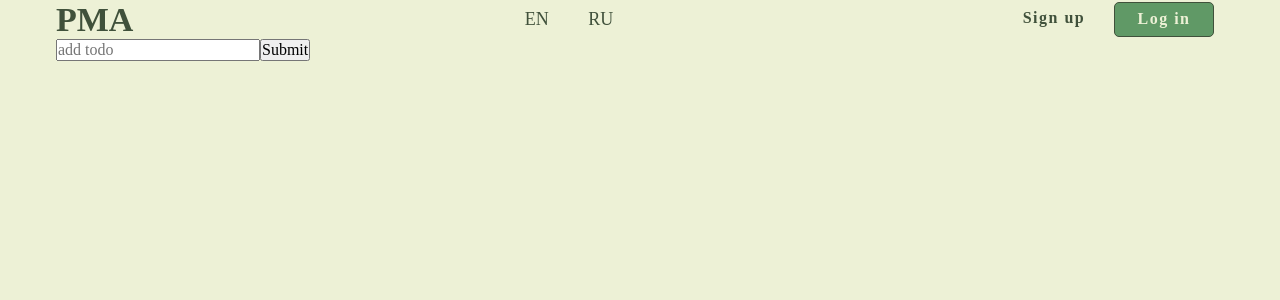
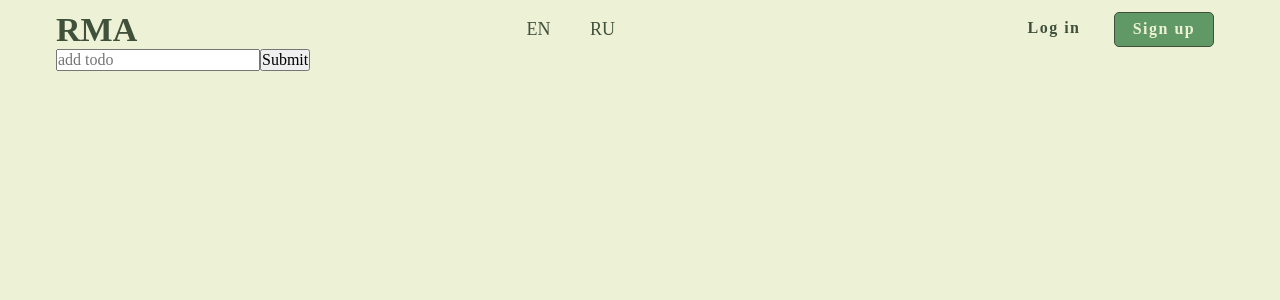
Before and after one commit to DilbarAkkaya/project-managment-app, an Angular app in the folder pma/: page / in a window 1280 px wide. Shown: the top 300 px of the page. Built offline with nearby package versions, Linux system fonts and the light colour scheme; a web font is replaced by a local one.

Commit message:
feat: change header

```diff
--- a/pma/src/app/app.component.ts
+++ b/pma/src/app/app.component.ts
@@ -7,6 +7,7 @@ import { TodoItem } from './models/todo.model';
   styleUrls: ['./app.component.scss']
 })
 export class AppComponent {
+  title = 'RMA';
   todoList: TodoItem[] =[];
   constructor(){
 
--- a/pma/src/app/components/header/header.component.html
+++ b/pma/src/app/components/header/header.component.html
@@ -1,12 +1,12 @@
   <header class="header wrapper">
-    <mat-toolbar class="mat-toolbar wrapper"><a class="logo">PMA</a>
+    <mat-toolbar class="mat-toolbar wrapper"><a class="logo">RMA</a>
       <mat-button-toggle-group>
         <button type="button" mat-button>EN</button>
         <button type="button" mat-button>RU</button>
       </mat-button-toggle-group>
       <div class="auth-wrapper">
+        <a href="#" class="button auth-link">Log in</a>
         <a href="#" class="button auth-link">Sign up</a>
-        <a href="#" class="button auth-link">Log in</a>
       </div>
     </mat-toolbar>
   </header>
--- a/pma/src/app/components/header/header.component.scss
+++ b/pma/src/app/components/header/header.component.scss
@@ -8,6 +8,7 @@ $secondary-dark: #40513B;
   font-size: 18px;
   font-weight: 700;
   justify-content: space-between;
+  padding-top: 10px;
 }
 .logo{
   font-size: 34px;
```
